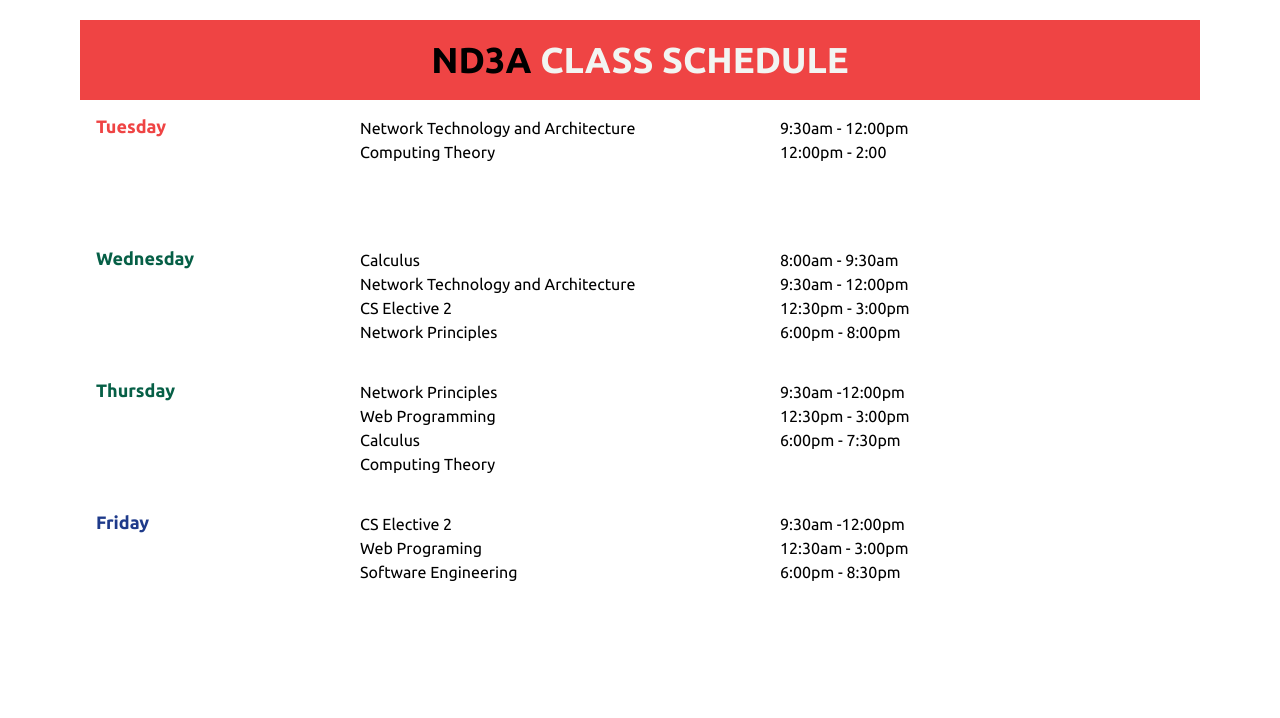
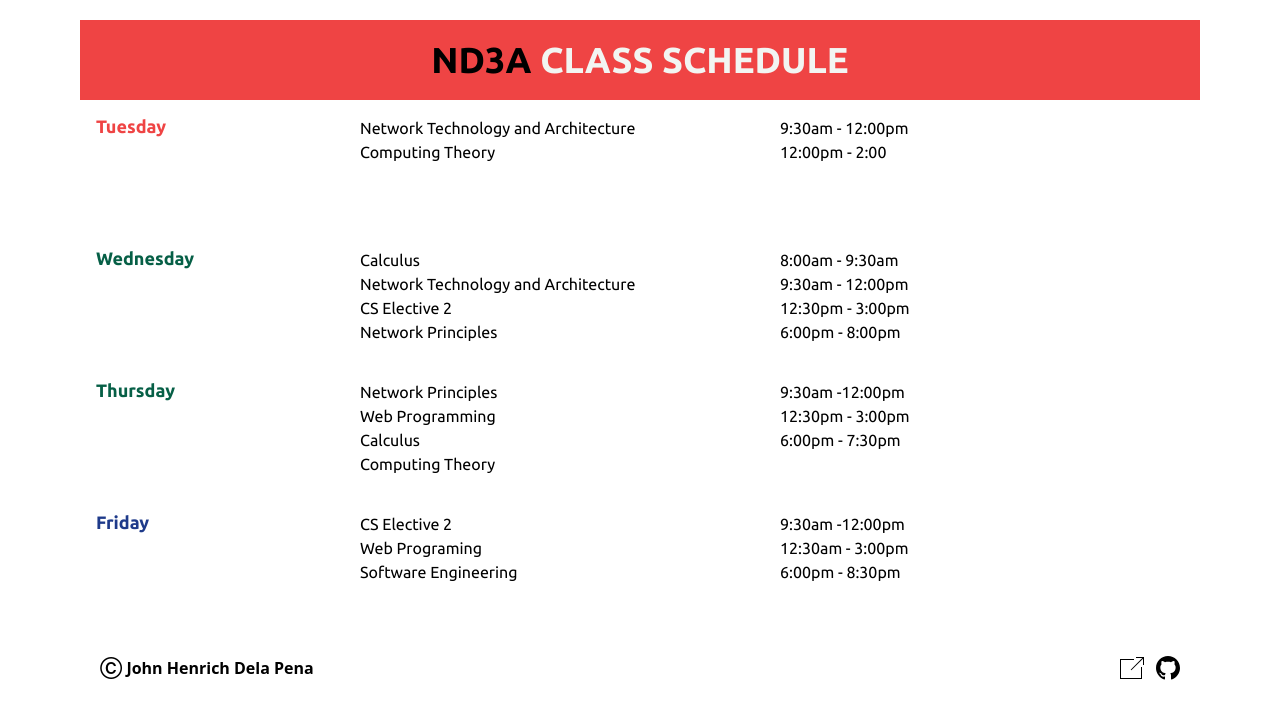
Before and after one commit to jdpena28/class-schedule, a React (Vite) app: page / in a window 1280 px wide. Shown: the top 718 px of the page. Built offline with nearby package versions, Linux system fonts and the light colour scheme.

Commit message:
Add footer component

```diff
--- a/src/App.tsx
+++ b/src/App.tsx
@@ -1,6 +1,7 @@
 import React from 'react'
 import Header from './components/Header'
 import Schedules from './components/Schedule'
+import Footer from './components/Footer'
 
 
 const App:React.FC = () => {
@@ -8,6 +9,7 @@
     <div className="mx-auto w-full">
       <Header/>
       <Schedules/>
+      <Footer/>
     </div>
   )
 }
--- /dev/null
+++ b/src/components/Footer.tsx
@@ -0,0 +1,20 @@
+import React from "react"
+
+export const  Footer:React.FC = () => {
+  return (
+   <footer className = 'p-5 mt-2 mx-1 md:mx-20 font-sans font-semibold'>
+     <div className = 'flex justify-between'>
+        <h6>Ⓒ John Henrich Dela Pena</h6>
+        <div className = 'flex gap-x-3'>
+          <a href="#">
+          <svg width="24" height="24" xmlns="http://www.w3.org/2000/svg" fill-rule="evenodd" clip-rule="evenodd"><path d="M14 4h-13v18h20v-11h1v12h-22v-20h14v1zm10 5h-1v-6.293l-11.646 11.647-.708-.708 11.647-11.646h-6.293v-1h8v8z"/></svg>
+          </a>
+          <a href="#">
+          <svg xmlns="http://www.w3.org/2000/svg" width="24" height="24" viewBox="0 0 24 24"><path d="M12 0c-6.626 0-12 5.373-12 12 0 5.302 3.438 9.8 8.207 11.387.599.111.793-.261.793-.577v-2.234c-3.338.726-4.033-1.416-4.033-1.416-.546-1.387-1.333-1.756-1.333-1.756-1.089-.745.083-.729.083-.729 1.205.084 1.839 1.237 1.839 1.237 1.07 1.834 2.807 1.304 3.492.997.107-.775.418-1.305.762-1.604-2.665-.305-5.467-1.334-5.467-5.931 0-1.311.469-2.381 1.236-3.221-.124-.303-.535-1.524.117-3.176 0 0 1.008-.322 3.301 1.23.957-.266 1.983-.399 3.003-.404 1.02.005 2.047.138 3.006.404 2.291-1.552 3.297-1.23 3.297-1.23.653 1.653.242 2.874.118 3.176.77.84 1.235 1.911 1.235 3.221 0 4.609-2.807 5.624-5.479 5.921.43.372.823 1.102.823 2.222v3.293c0 .319.192.694.801.576 4.765-1.589 8.199-6.086 8.199-11.386 0-6.627-5.373-12-12-12z"/></svg>
+          </a>
+        </div>
+      </div>
+   </footer>
+  )
+}
+export default Footer
```
